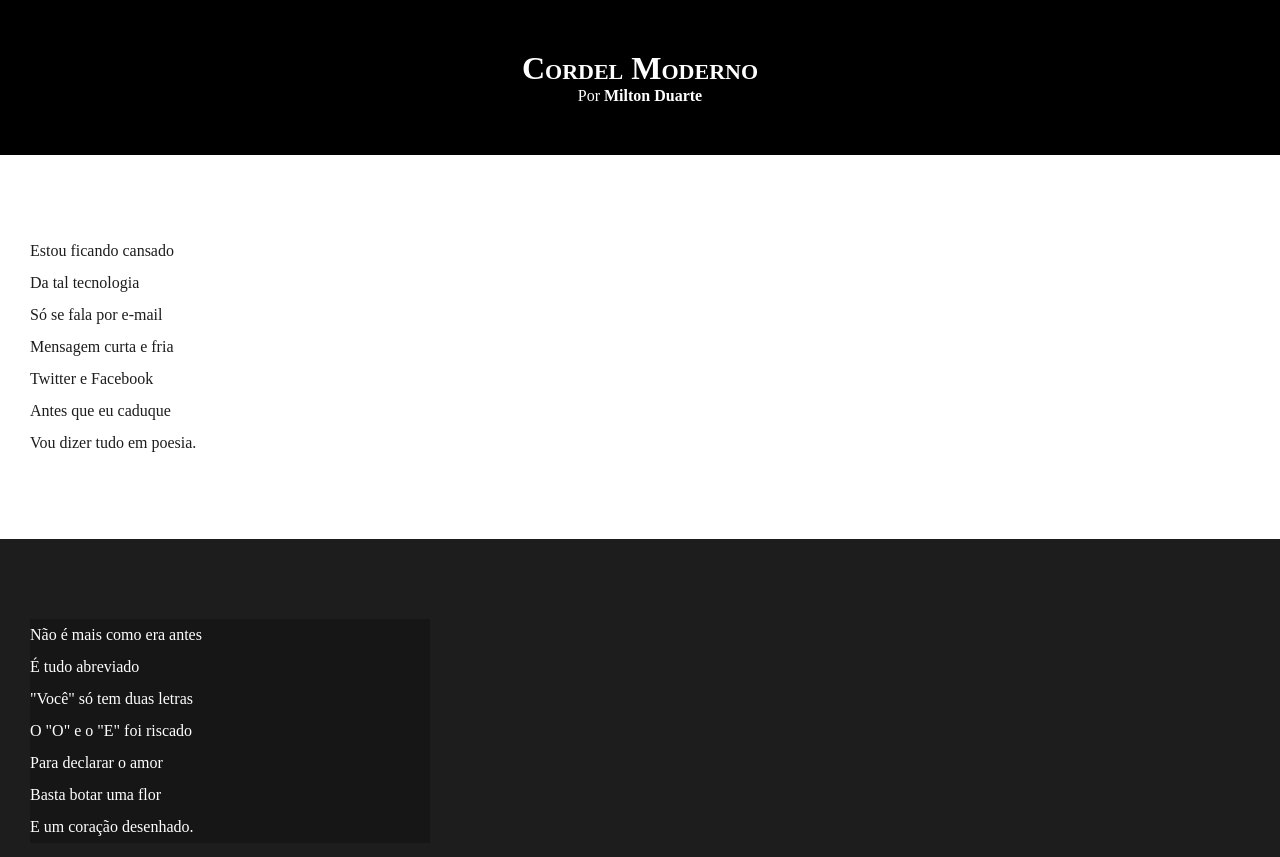
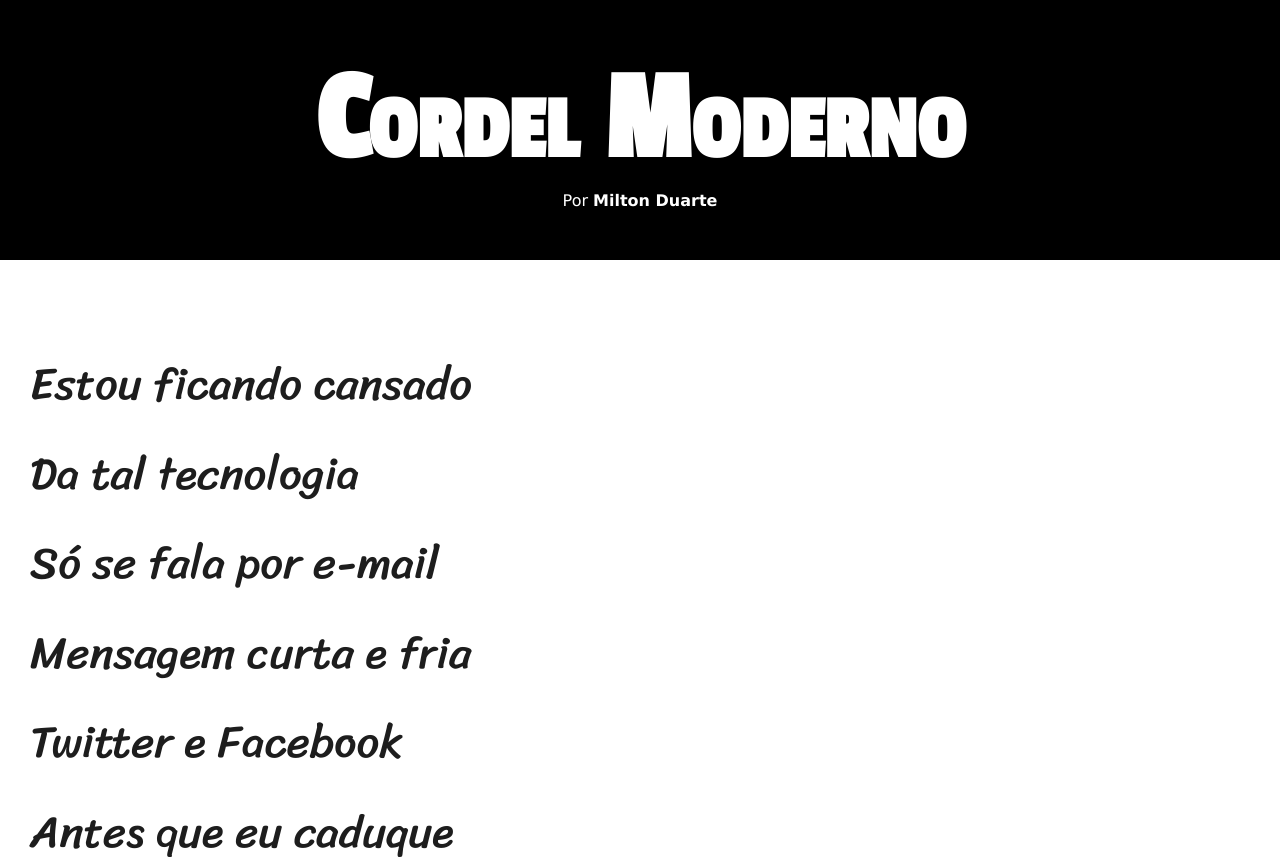
Before and after one commit to rickamf/html.css, a plain HTML site: page desafios/Desafio 12/index.html in a window 1280 px wide. Shown: the top 857 px of the page. Drawn offline with Linux system fonts and the light colour scheme.

Commit message:
atualização de estilos

```diff
--- a/desafios/Desafio 12/style.css
+++ b/desafios/Desafio 12/style.css
@@ -1,13 +1,25 @@
 @charset "UTF-8" ;
+
+@import url('https://fonts.googleapis.com/css2? family= Passion+One & family= Sriracha & display=swap');
+
+@import url('https://fonts.googleapis.com/css2?family=Sriracha&display=swap');
+
+:root {
+    --font1: Verdana, Geneva, Tahoma, sans-serif;
+    --font2:'Passion One', cursive;
+    --font3: 'Sriracha', cursive;
+}
 
 * {
     margin: 0px;
     padding: 0px;
+
 }
 
 html, body {
     min-height: 100%;
     background-color: darkgray;
+    font-family: var(--font1);
 }
 
 header {
@@ -19,6 +31,8 @@ header {
 header > h1 {
     padding-top: 50px;
     font-variant: small-caps;
+    font-family: var(--font2);
+    font-size: 10vw;
 }
 
 header > p {
@@ -40,6 +54,8 @@ section {
     padding-bottom: 10vh;
     line-height: 2em;
     padding-left: 30px;
+    font-family: var(--font3);
+    font-size: 3.5vw;
 }
 
 section.normal {
@@ -53,7 +69,8 @@ section.imagem {
 }
 
 section.imagem > p {
-    width: 400px;
+    display: inline-block;
+    padding: 5px;
     background-color: rgba(0, 0, 0, 0.247);
 
 }
```
